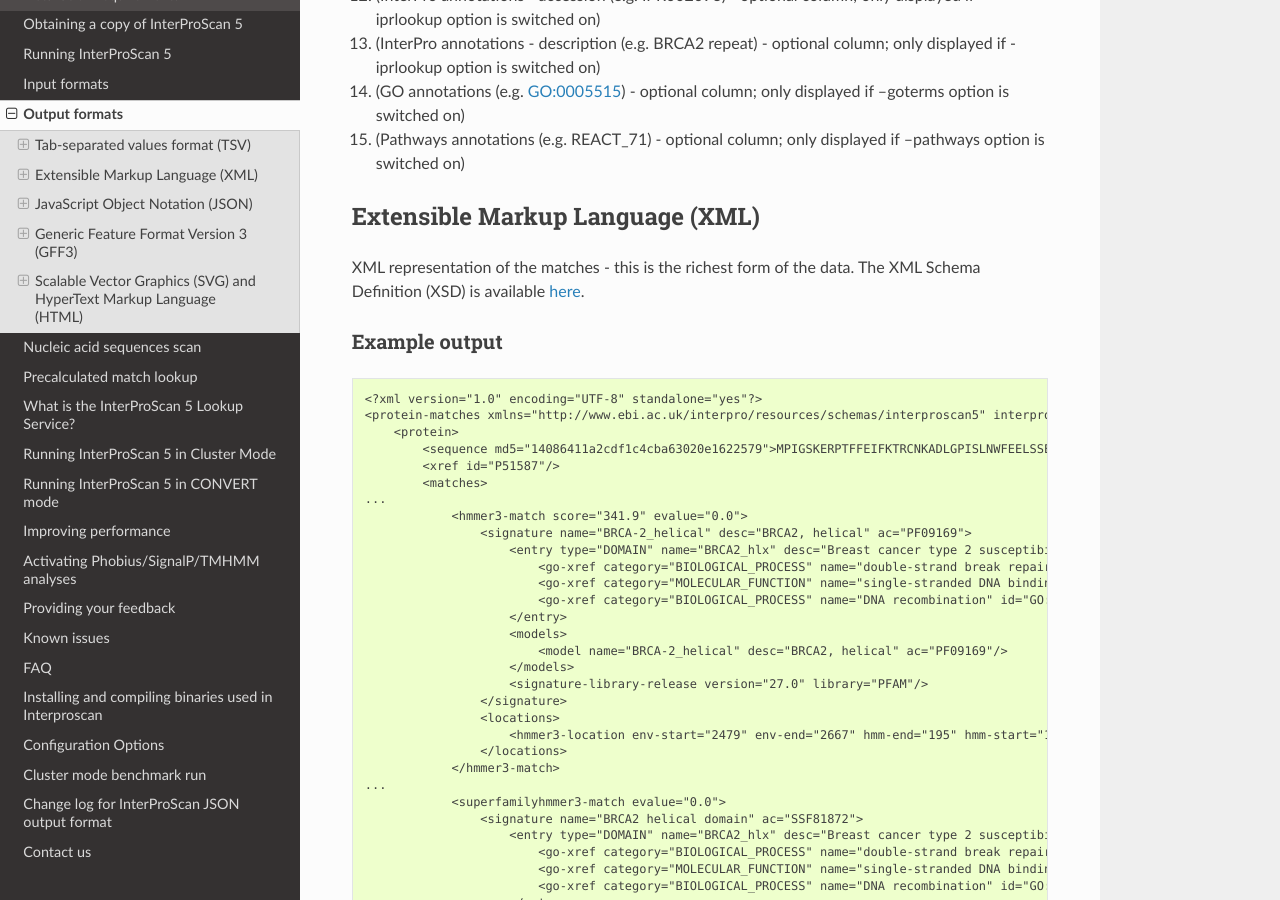
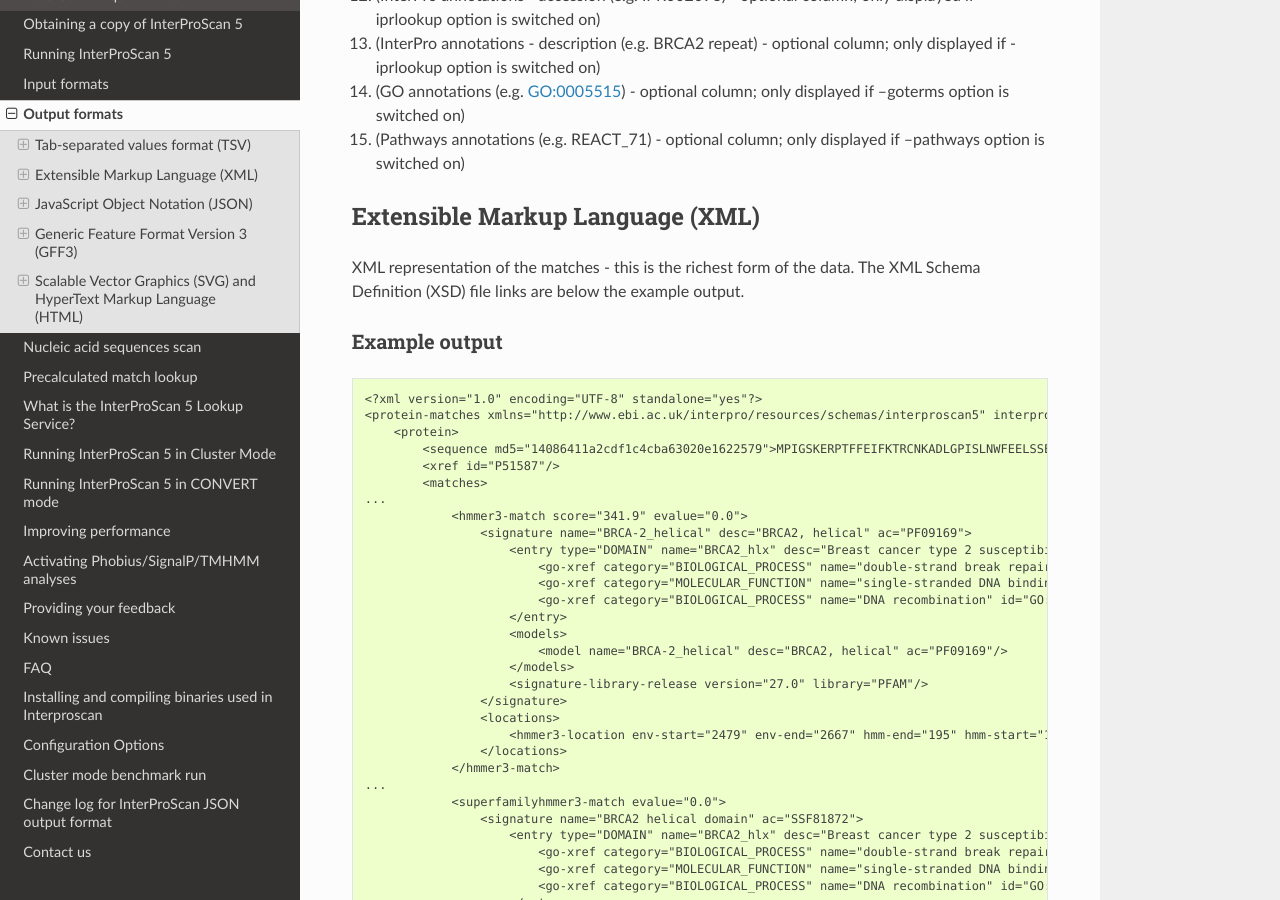
Before and after one commit to ebi-pf-team/interproscan-docs, a Sphinx documentation site: the page built from docs/OutputFormats.rst, in a window 1280 px wide and 900 px high, scrolled down 1373 px. Built offline with Sphinx 7.4.7 and the Read the Docs theme 2.0.0, drawn with Linux system fonts in a browser that asks for light colours.

Commit message:
fix the xsd links

```diff
--- a/docs/OutputFormats.rst
+++ b/docs/OutputFormats.rst
@@ -77,8 +77,7 @@ Extensible Markup Language (XML)
 --------------------------------
 
 XML representation of the matches - this is the richest form of the
-data. The XML Schema Definition (XSD) is available
-`here <ftp://ftp.ebi.ac.uk/pub/software/unix/iprscan/5/schemas/>`__.
+data. The XML Schema Definition (XSD) file links are below the example output.
 
 
 Example output
```
